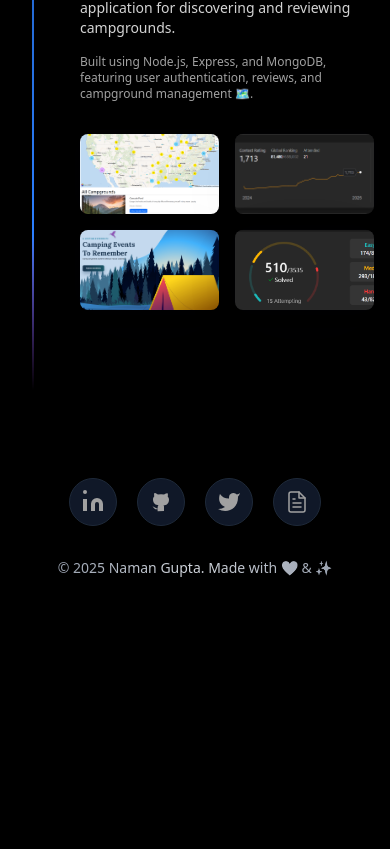
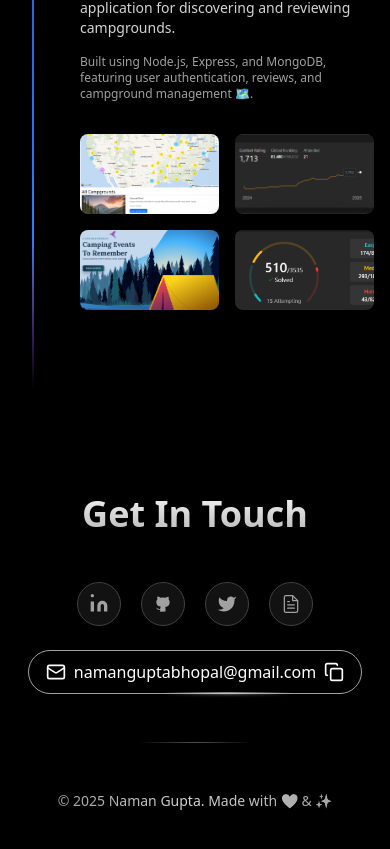
Before and after one commit to namanxdev/naman-portfolio, a Next.js app: page / in a window 390 px wide. Shown: the part 7170-8019 px from the top of the page. Before the commit the page ends 7796 px from the top, so only its background shows below. Built offline with nearby package versions, Linux system fonts and the light colour scheme.

Commit message:
Improved Footer

```diff
--- a/components/main/Footer.tsx
+++ b/components/main/Footer.tsx
@@ -1,47 +1,72 @@
 import React from 'react';
+import { EmailButton } from '../sub/EmailButton';
+import { cn } from '@/lib/utils'; // Import cn utility
 
 const socialLinks = [
   {
     name: 'LinkedIn',
     url: 'https://www.linkedin.com/in/naman411/',
-    // LinkedIn SVG path
     svgPath: "M16 8a6 6 0 0 1 6 6v7h-4v-7a2 2 0 0 0-2-2 2 2 0 0 0-2 2v7h-4v-7a6 6 0 0 1 6-6zM2 9h4v12H2z",
     svgPath2: "M4 4a2 2 0 1 0 0-4 2 2 0 0 0 0 4z"
   },
   {
     name: 'GitHub',
     url: 'https://github.com/namanxdev',
-    // GitHub SVG path
     svgPath: "M9 19c-4.3 1.4-4.3-2.5-6-3m12 5v-3.5c0-1 .1-1.4-.5-2 2.8-.3 5.5-1.4 5.5-6 0-1.2-.5-2.3-1.3-3.1.1-.3.5-1.5-.1-3.1 0 0-1.1-.3-3.5 1.3a12.3 12.3 0 0 0-6.2 0C6.5 2.8 5.4 3.1 5.4 3.1c-.6 1.6-.2 2.8-.1 3.1-.8.8-1.3 1.9-1.3 3.1 0 4.6 2.7 5.7 5.5 6-.6.5-.9 1.3-.9 2.5v3.5"
   },
   {
-    name: 'Twitter', // Or 'X'
-    url: 'https://x.com/Naman_411/', // Replace with your URL
-    // Twitter/X SVG path (This path is generally for a filled logo)
+    name: 'Twitter',
+    url: 'https://x.com/Naman_411/',
     svgPath: "M23 3a10.9 10.9 0 0 1-3.14 1.53 4.48 4.48 0 0 0-7.86 3v1A10.66 10.66 0 0 1 3 4s-4 9 5 13a11.64 11.64 0 0 1-7 2c9 5 20 0 20-11.5a4.5 4.5 0 0 0-.08-.83A7.72 7.72 0 0 0 23 3z"
   },
   {
     name: 'Resume',
     url: 'https://drive.google.com/file/d/1_f_q_2MLN7wCZ4oZu8mZQwkAR7Oc1tFW/view?usp=drive_link',
-    // FileText SVG path (This one works well with stroke)
     svgPath: "M14 2H6a2 2 0 0 0-2 2v16a2 2 0 0 0 2 2h12a2 2 0 0 0 2-2V8z",
     svgPath2: "M14 2v6h6M16 13H8M16 17H8M10 9H8"
   },
 ];
 
 const Footer = () => {
+  const heading = "Get In Touch"; // Define heading here
+
   return (
-    // Add backdrop blur and background transparency
-    <footer className="relative z-20 w-full bg-black/80 backdrop-blur-sm py-12 px-6 text-center text-neutral-400"
-    id='socials'> {/* Changed bg-black to bg-black/80 and added backdrop-blur-sm */}
-      <div className="container mx-auto flex flex-col items-center gap-8">
+    <footer
+      className={cn(
+        "relative w-full text-center text-neutral-400 overflow-hidden", // Added relative, overflow-hidden
+        "bg-black" // Ensure base background is black
+      )}
+      id='socials'
+    >
+      {/* Static Aurora-Style Background (z-0) */}
+      <div
+        className={cn(
+          `
+          absolute inset-0 overflow-hidden z-0
+          [--aurora-color-1:theme(colors.purple.600)] [--aurora-color-2:theme(colors.indigo.600)] [--aurora-color-3:theme(colors.blue.600)] [--aurora-color-4:theme(colors.cyan.600)]
+          [background-image:radial-gradient(40%_50%_at_10%_20%,hsl(var(--aurora-color-1)/0.3)_0%,transparent_100%),radial-gradient(40%_50%_at_90%_80%,hsl(var(--aurora-color-2)/0.3)_0%,transparent_100%),radial-gradient(30%_40%_at_50%_50%,hsl(var(--aurora-color-3)/0.2)_0%,transparent_100%),radial-gradient(20%_30%_at_20%_80%,hsl(var(--aurora-color-4)/0.2)_0%,transparent_100%)]
+          `
+        )}
+        aria-hidden="true" // Hide decorative background from screen readers
+      ></div>
 
-        {/* Social Media Links - Enhanced Styling */}
-        <div className="flex justify-center gap-5 md:gap-8">
+      {/* Optional: Blur Overlay (z-10) */}
+      <div className="absolute inset-0 backdrop-blur-sm z-10" aria-hidden="true"></div>
+
+      {/* Content Container (z-20) */}
+      <div className="relative z-20 container mx-auto flex flex-col items-center gap-8 py-16 px-6"> {/* Added more padding */}
+
+        {/* Heading Text */}
+        <h2 className="text-4xl sm:text-5xl md:text-6xl font-bold text-center bg-clip-text text-transparent bg-gradient-to-b from-neutral-100 to-neutral-400 pb-4"> {/* Adjusted padding */}
+          {heading}
+        </h2>
+
+        {/* Combined Socials and Email Section */}
+        <div className="flex flex-col md:flex-row items-center gap-6 md:gap-8">
+          {/* Social Media Links */}
+          <div className="flex justify-center gap-5">
             {socialLinks.map((link) => {
-            // Determine if the icon should be filled or stroked
-            const useFill = ['LinkedIn', 'GitHub', 'Twitter'].includes(link.name); // Add other filled icons here
-
+              const useFill = ['LinkedIn', 'GitHub', 'Twitter'].includes(link.name);
               return (
                 <a
                   key={link.name}
@@ -50,33 +75,28 @@ const Footer = () => {
                   rel="noopener noreferrer"
                   aria-label={`Visit my ${link.name} profile`}
                   className={
-                  "group relative flex h-12 w-12 items-center justify-center rounded-full border border-gray-800 bg-gray-900 text-neutral-400" +
-                  " hover:border-transparent hover:bg-gradient-to-br hover:from-indigo-600 hover:via-purple-600 hover:to-blue-600 hover:text-white hover:scale-105 hover:shadow-lg hover:shadow-indigo-500/30" +
+                    "group relative flex h-11 w-11 items-center justify-center rounded-full border border-neutral-700 bg-neutral-900/80 text-neutral-400" + // Slightly transparent button bg
+                    " hover:border-purple-500/50 hover:bg-gradient-to-br hover:from-indigo-600/30 hover:via-purple-600/30 hover:to-blue-600/30 hover:text-white hover:scale-110 hover:shadow-lg hover:shadow-purple-500/30" + // Adjusted hover bg opacity
                     " transition-all duration-300 ease-out"
                   }
                 >
-                {/* Inline SVG - Adjusted for fill vs stroke */}
                   <svg
                     xmlns="http://www.w3.org/2000/svg"
                     viewBox="0 0 24 24"
-                  // Apply fill or stroke based on the icon type
                     fill={useFill ? "currentColor" : "none"}
                     stroke={useFill ? "none" : "currentColor"}
-                  strokeWidth={useFill ? undefined : "1.5"} // Only apply strokeWidth if using stroke
+                    strokeWidth={useFill ? undefined : "1.5"}
                     strokeLinecap={useFill ? undefined : "round"}
                     strokeLinejoin={useFill ? undefined : "round"}
-                  className="h-6 w-6 transition-transform duration-300 ease-out group-hover:scale-110"
+                    className="h-5 w-5 transition-transform duration-300 ease-out group-hover:scale-110"
                   >
                     <path d={link.svgPath}></path>
-                  {/* Only render path2 if it exists AND we are using stroke (common for multi-part outlined icons) */}
                     {link.svgPath2 && !useFill && <path d={link.svgPath2}></path>}
-                  {/* Special case for LinkedIn dot (needs fill even if main icon is stroke - though we set LinkedIn to fill now) */}
                     {link.name === 'LinkedIn' && link.svgPath2 && <path fill="currentColor" d={link.svgPath2}></path>}
-
                   </svg>
-                {/* Enhanced Tooltip */}
+                  {/* Tooltip */}
                   <span
-                  className="absolute -top-10 left-1/2 -translate-x-1/2 scale-90 opacity-0 rounded bg-gradient-to-r from-indigo-600 to-blue-600 px-2 py-1 text-xs font-medium text-white shadow-md transition-all duration-300 ease-out group-hover:-top-12 group-hover:scale-100 group-hover:opacity-100"
+                    className="absolute -top-9 left-1/2 -translate-x-1/2 scale-90 opacity-0 rounded bg-gradient-to-r from-indigo-600 to-blue-600 px-2 py-1 text-xs font-medium text-white shadow-md transition-all duration-300 ease-out group-hover:-top-10 group-hover:scale-100 group-hover:opacity-100 whitespace-nowrap"
                   >
                     {link.name}
                   </span>
@@ -85,8 +105,16 @@ const Footer = () => {
             })}
           </div>
 
-        {/* Gradient Copyright Text */}
-        <p className="text-sm font-medium bg-gradient-to-r from-gray-400 via-gray-300 to-gray-400 bg-clip-text text-transparent">
+          {/* Email Button */}
+          {/* Ensure EmailButton's inner div also has sufficient z-index if needed, though z-20 on parent should suffice */}
+          <EmailButton />
+        </div>
+
+        {/* Divider */}
+        <div className="w-1/3 h-px bg-gradient-to-r from-transparent via-neutral-600 to-transparent my-4"></div> {/* Adjusted margin */}
+
+        {/* Copyright Text */}
+        <p className="text-sm font-medium bg-gradient-to-r from-neutral-400 via-neutral-300 to-neutral-400 bg-clip-text text-transparent">
           &copy; {new Date().getFullYear()} Naman Gupta. Made with ❤️ & ✨
         </p>
       </div>
--- /dev/null
+++ b/components/sub/EmailButton.tsx
@@ -0,0 +1,37 @@
+"use client";
+import React, { useState } from "react";
+import { HoverBorderGradient } from "../ui/hover-border-gradient";
+import { Mail, Copy, Check } from "lucide-react";
+
+export function EmailButton() {
+  const email = "namanguptabhopal@gmail.com";
+  const [copied, setCopied] = useState(false);
+
+  const handleCopy = () => {
+    navigator.clipboard.writeText(email).then(() => {
+      setCopied(true);
+      setTimeout(() => {
+        setCopied(false);
+      }, 2000);
+    }).catch(err => {
+      console.error("Failed to copy email: ", err);
+    });
+  };
+
+  return (
+    <HoverBorderGradient
+      containerClassName="rounded-full"
+      as="button"
+      className="bg-black text-white flex items-center space-x-2 px-4 py-2"
+      onClick={handleCopy}
+    >
+      <Mail className="h-5 w-5" />
+      <span>{email}</span>
+      {copied ? (
+        <Check className="h-5 w-5 text-green-500" />
+      ) : (
+        <Copy className="h-5 w-5" />
+      )}
+    </HoverBorderGradient>
+  );
+}
--- /dev/null
+++ b/components/ui/hover-border-gradient.tsx
@@ -0,0 +1,103 @@
+"use client";
+import React, { useState, useEffect, useRef, ElementType, ComponentPropsWithoutRef } from "react";
+
+import { motion } from "framer-motion";
+import { cn } from "@/lib/utils";
+
+type Direction = "TOP" | "LEFT" | "BOTTOM" | "RIGHT";
+
+type HoverBorderGradientProps<T extends ElementType = "button"> =
+  React.PropsWithChildren<{
+    as?: T;
+    containerClassName?: string;
+    className?: string;
+    duration?: number;
+    clockwise?: boolean;
+  }> & Omit<ComponentPropsWithoutRef<T>, "as" | "className" | "children">;
+
+export function HoverBorderGradient<T extends ElementType = "button">({
+  children,
+  containerClassName,
+  className,
+  as,
+  duration = 1,
+  clockwise = true,
+  ...props
+}: HoverBorderGradientProps<T>) {
+  const Tag = as || "button";
+
+  const [hovered, setHovered] = useState<boolean>(false);
+  const [direction, setDirection] = useState<Direction>("TOP");
+
+  const rotateDirection = (currentDirection: Direction): Direction => {
+    const directions: Direction[] = ["TOP", "LEFT", "BOTTOM", "RIGHT"];
+    const currentIndex = directions.indexOf(currentDirection);
+    const nextIndex = clockwise
+      ? (currentIndex - 1 + directions.length) % directions.length
+      : (currentIndex + 1) % directions.length;
+    return directions[nextIndex];
+  };
+
+  const movingMap: Record<Direction, string> = {
+    TOP: "radial-gradient(20.7% 50% at 50% 0%, hsl(0, 0%, 100%) 0%, rgba(255, 255, 255, 0) 100%)",
+    LEFT: "radial-gradient(16.6% 43.1% at 0% 50%, hsl(0, 0%, 100%) 0%, rgba(255, 255, 255, 0) 100%)",
+    BOTTOM:
+      "radial-gradient(20.7% 50% at 50% 100%, hsl(0, 0%, 100%) 0%, rgba(255, 255, 255, 0) 100%)",
+    RIGHT:
+      "radial-gradient(16.2% 41.199999999999996% at 100% 50%, hsl(0, 0%, 100%) 0%, rgba(255, 255, 255, 0) 100%)",
+  };
+
+  const highlight =
+    "radial-gradient(75% 181.15942028985506% at 50% 50%, #3275F8 0%, rgba(255, 255, 255, 0) 100%)";
+
+  useEffect(() => {
+    if (!hovered) {
+      const interval = setInterval(() => {
+        setDirection((prevState) => rotateDirection(prevState));
+      }, duration * 1000);
+      return () => clearInterval(interval);
+    }
+  }, [hovered, duration, clockwise]);
+
+  return (
+    <Tag
+      onMouseEnter={(event) => {
+        setHovered(true);
+      }}
+      onMouseLeave={() => setHovered(false)}
+      className={cn(
+        "relative flex rounded-full border content-center bg-black/20 hover:bg-black/10 transition duration-500  items-center flex-col flex-nowrap gap-10 h-min justify-center overflow-visible p-px decoration-clone w-fit",
+        containerClassName
+      )}
+      {...props}
+    >
+      <div
+        className={cn(
+          "w-auto text-white z-10 bg-black px-4 py-2 rounded-[inherit]",
+          className
+        )}
+      >
+        {children}
+      </div>
+      <motion.div
+        className={cn(
+          "flex-none inset-0 overflow-hidden absolute z-0 rounded-[inherit]"
+        )}
+        style={{
+          filter: "blur(2px)",
+          position: "absolute",
+          width: "100%",
+          height: "100%",
+        }}
+        initial={{ background: movingMap[direction] }}
+        animate={{
+          background: hovered
+            ? [movingMap[direction], highlight]
+            : movingMap[direction],
+        }}
+        transition={{ ease: "linear", duration: duration ?? 1 }}
+      />
+      <div className="bg-black absolute z-1 flex-none inset-[2px] rounded-[100px]" />
+    </Tag>
+  );
+}
```
Also changed, not shown: package.json (line endings or trailing spaces), 1 other file (tests, documents, lock files or other folders). Lines whose indentation alone changed are shown as unchanged.
